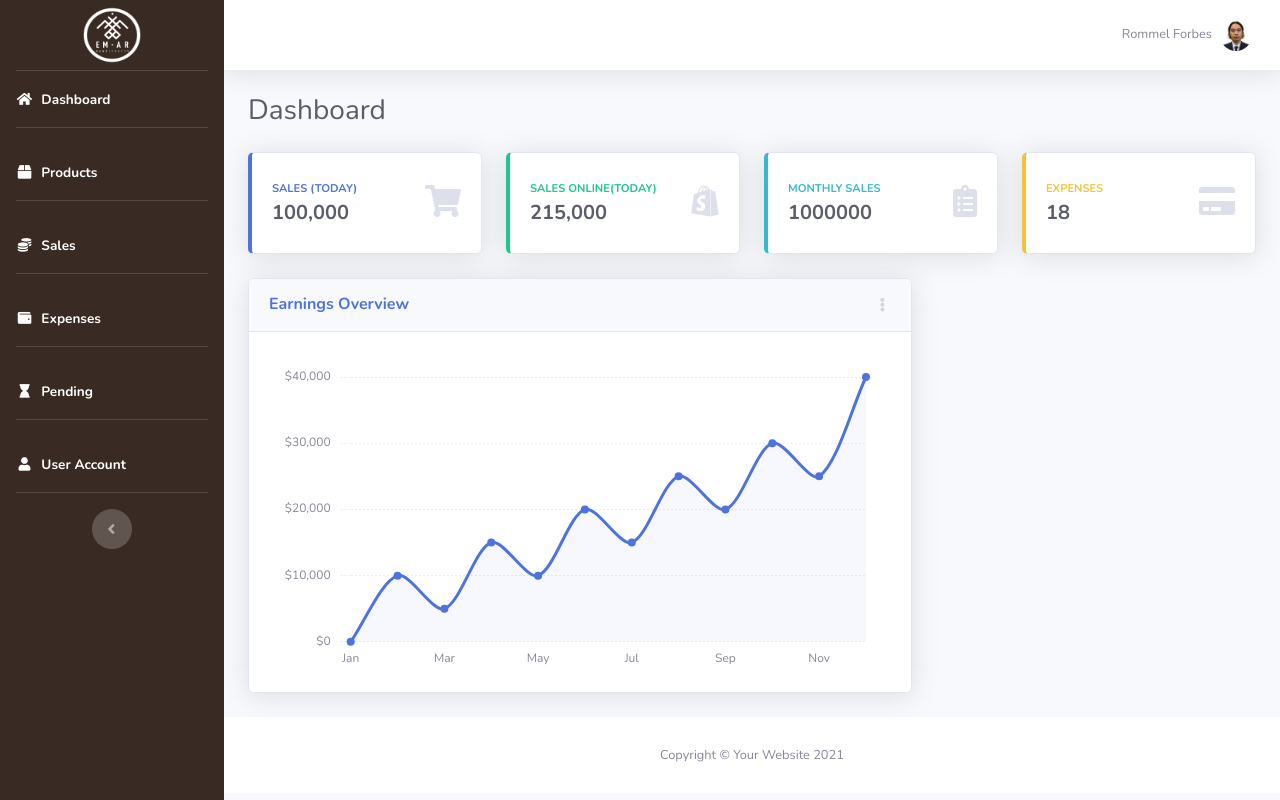
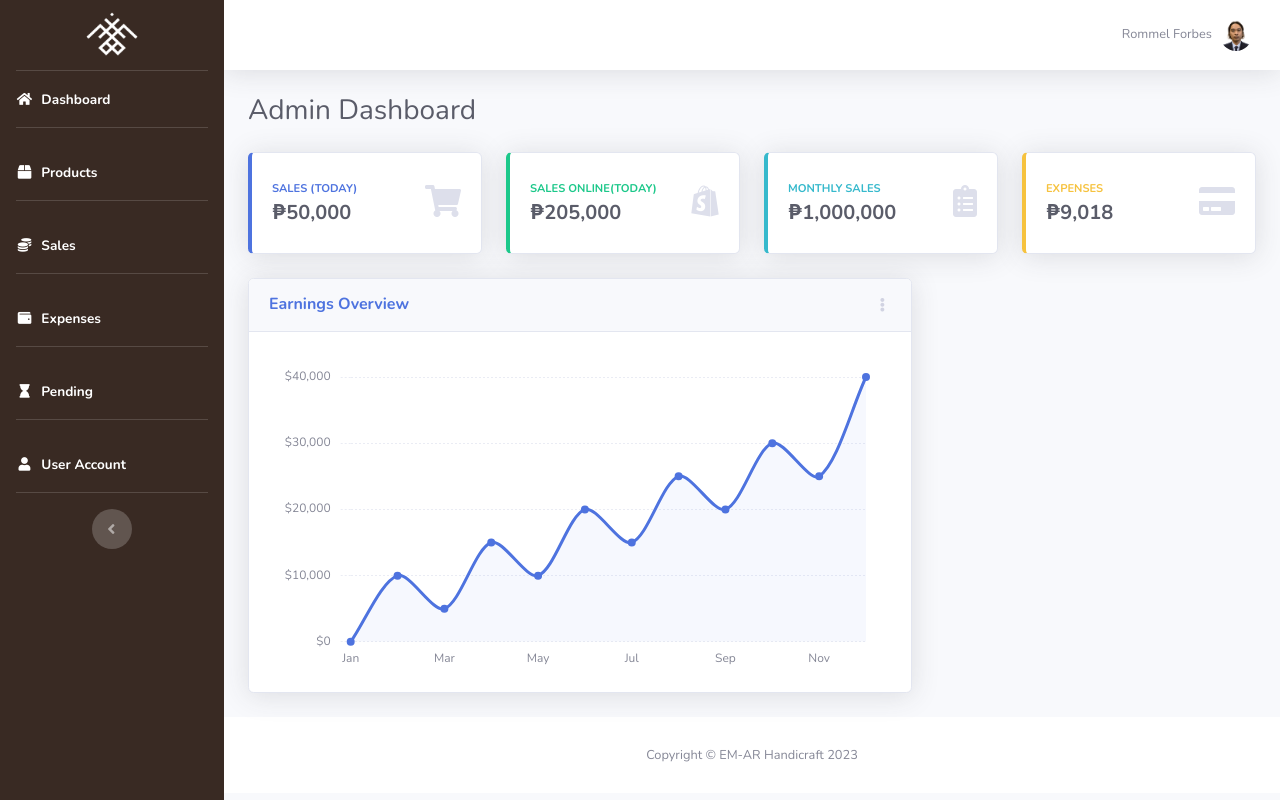
Before and after one commit to akosigio/Edit, a Flask app: page /dashboard in a window 1280 px wide. Run offline with Flask 3, Linux system fonts and the light colour scheme; the visitor is signed in with stand-in values (Sample User, id 1); some libraries are stand-ins or nearby versions.

Commit message:
Update index.html

```diff
--- a/templates/index.html
+++ b/templates/index.html
@@ -33,7 +33,7 @@
             <!-- Sidebar - Brand -->
             <a class="sidebar-brand d-flex align-items-center justify-content-center" href="dashboard">
                 <div class="sidebar-brand-icon">
-                  <img src="/static/img/circle.png" alt="Logo">
+                  <img src="/static/img/white.png" alt="Logo">
                 </div>
               </a>
 
@@ -163,7 +163,7 @@
 
                     <!-- Page Heading -->
                     <div class="d-sm-flex align-items-center justify-content-between mb-4">
-                        <h1 class="h3 mb-0 text-gray-800">Dashboard</h1>
+                        <h1 class="h3 mb-0 text-gray-800">Admin Dashboard</h1>
 
                     </div>
 
@@ -178,7 +178,7 @@
                                         <div class="col mr-2">
                                             <div class="text-xs font-weight-bold text-primary text-uppercase mb-1">
                                                 Sales (Today)</div>
-                                            <div class="h5 mb-0 font-weight-bold text-gray-800">100,000</div>
+                                            <div class="h5 mb-0 font-weight-bold text-gray-800">₱50,000</div>
                                         </div>
                                         <div class="col-auto">
                                             <i class="fas fa-shopping-cart fa-2x text-gray-300"></i>
@@ -196,7 +196,7 @@
                                         <div class="col mr-2">
                                             <div class="text-xs font-weight-bold text-success text-uppercase mb-1">
                                                 Sales Online(Today)</div>
-                                            <div class="h5 mb-0 font-weight-bold text-gray-800">215,000</div>
+                                            <div class="h5 mb-0 font-weight-bold text-gray-800">₱205,000</div>
                                         </div>
                                         <div class="col-auto">
                                             <i class="fab fa-shopify fa-2x text-gray-300"></i>
@@ -216,7 +216,7 @@
                                             </div>
                                             <div class="row no-gutters align-items-center">
                                                 <div class="col-auto">
-                                                    <div class="h5 mb-0 mr-3 font-weight-bold text-gray-800">1000000</div>
+                                                    <div class="h5 mb-0 mr-3 font-weight-bold text-gray-800">₱1,000,000</div>
                                                 </div>
                                                 <div class="col-auto">
                                                     <i class="fas fa-pesos-sign fa-2x text-gray-300"></i>
@@ -239,7 +239,7 @@
                                         <div class="col mr-2">
                                             <div class="text-xs font-weight-bold text-warning text-uppercase mb-1">
                                                 Expenses</div>
-                                            <div class="h5 mb-0 font-weight-bold text-gray-800">18</div>
+                                            <div class="h5 mb-0 font-weight-bold text-gray-800">₱9,018</div>
                                         </div>
                                         <div class="col-auto">
                                             <i class="fas fa-credit-card fa-2x text-gray-300"></i>
@@ -298,7 +298,7 @@
             <footer class="sticky-footer bg-white">
                 <div class="container my-auto">
                     <div class="copyright text-center my-auto">
-                        <span>Copyright &copy; Your Website 2021</span>
+                        <span>Copyright &copy; EM-AR Handicraft 2023</span>
                     </div>
                 </div>
             </footer>
```
